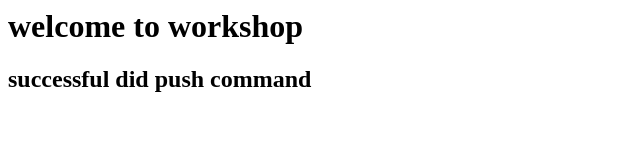
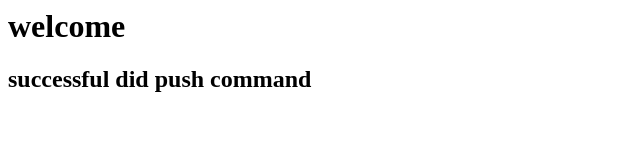
Before and after one commit to reemanzahira/my-work, a plain HTML site: page Desktop/gitgit/my-work/index.html in a window 1280 px wide. Shown: the whole page, without its empty margins (0-640 px from the left). Drawn offline with Linux system fonts and the light colour scheme.

Commit message:
remove works from heading

```diff
--- a/Desktop/gitgit/my-work/index.html
+++ b/Desktop/gitgit/my-work/index.html
@@ -1,2 +1,2 @@
-<h1>welcome to workshop<h1>
+<h1>welcome<h1>
 <h2>successful did push command<h2>
```
